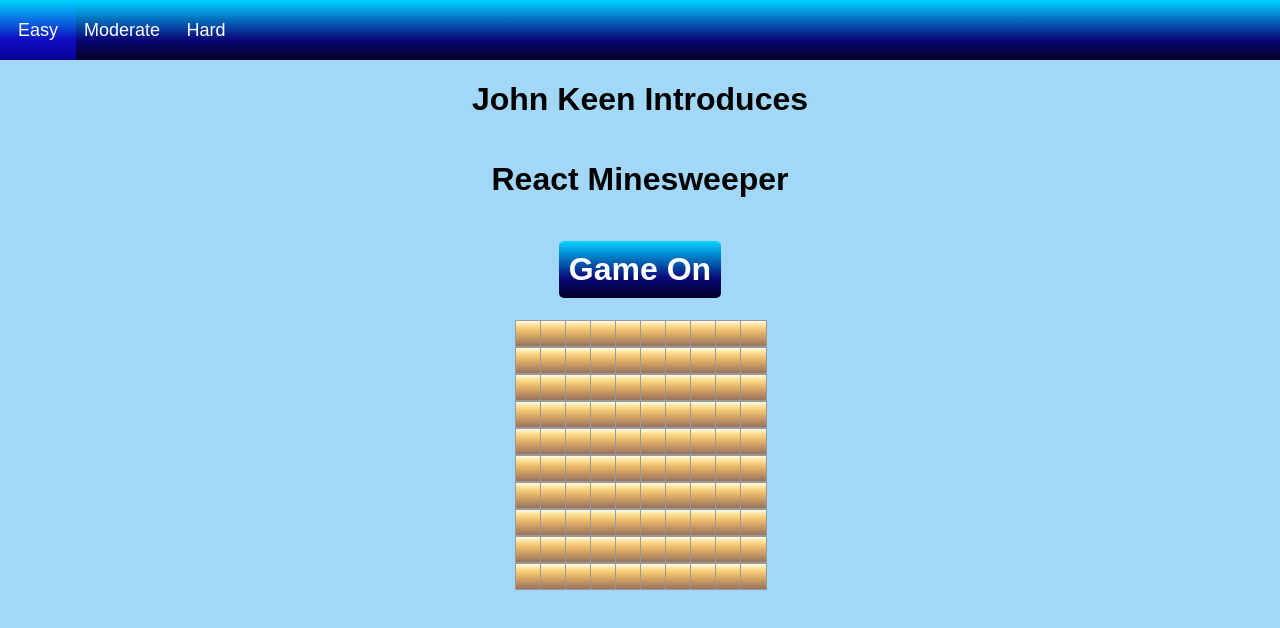
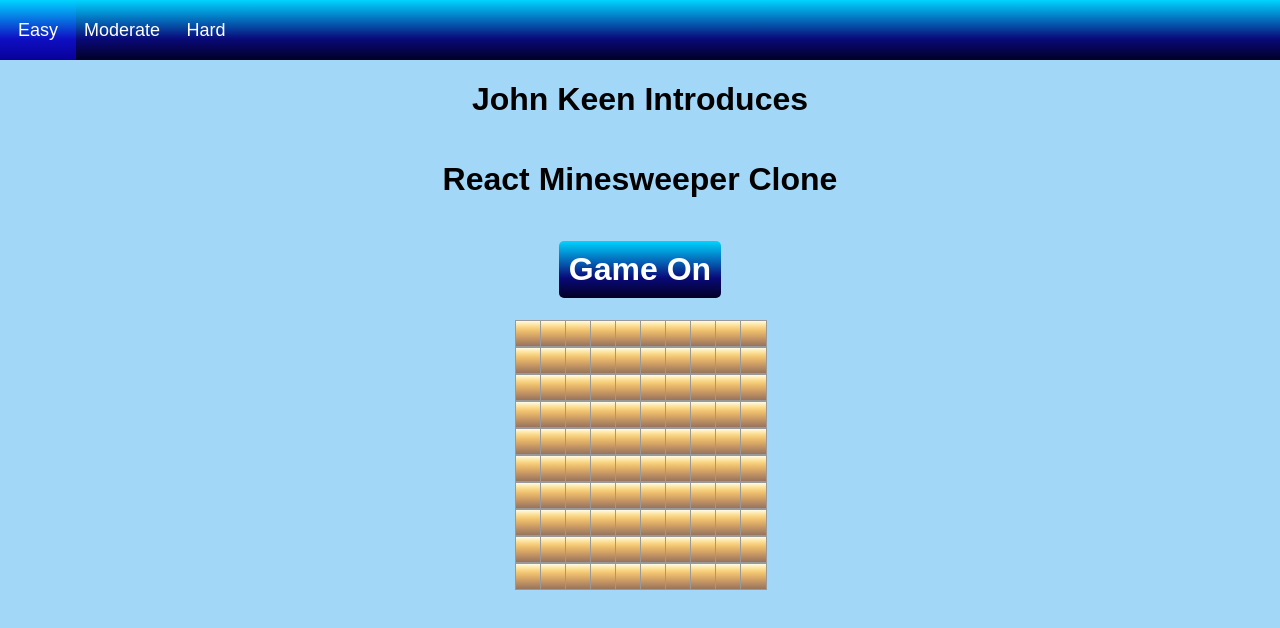
Before and after one commit to thunderblue1/JohnsReactMinesweeper, a React (Vite) app: page / in a window 1280 px wide. Shown: the top 628 px of the page. Built offline with nearby package versions, Linux system fonts and the light colour scheme.

Commit message:
Clone added to title

```diff
--- a/src/App.tsx
+++ b/src/App.tsx
@@ -32,7 +32,7 @@ function App() {
       <NavBar dispatch={dispatch}/>
       <div className='flex'>
         <h1>John Keen Introduces</h1>
-        <h1>React Minesweeper</h1>
+        <h1>React Minesweeper Clone</h1>
 
 
         {gameLevel==="EASY"&&<GameBoard key={`EASY-${gameId}`} rows={10} cols={10} difficulty={5}/>}
```
